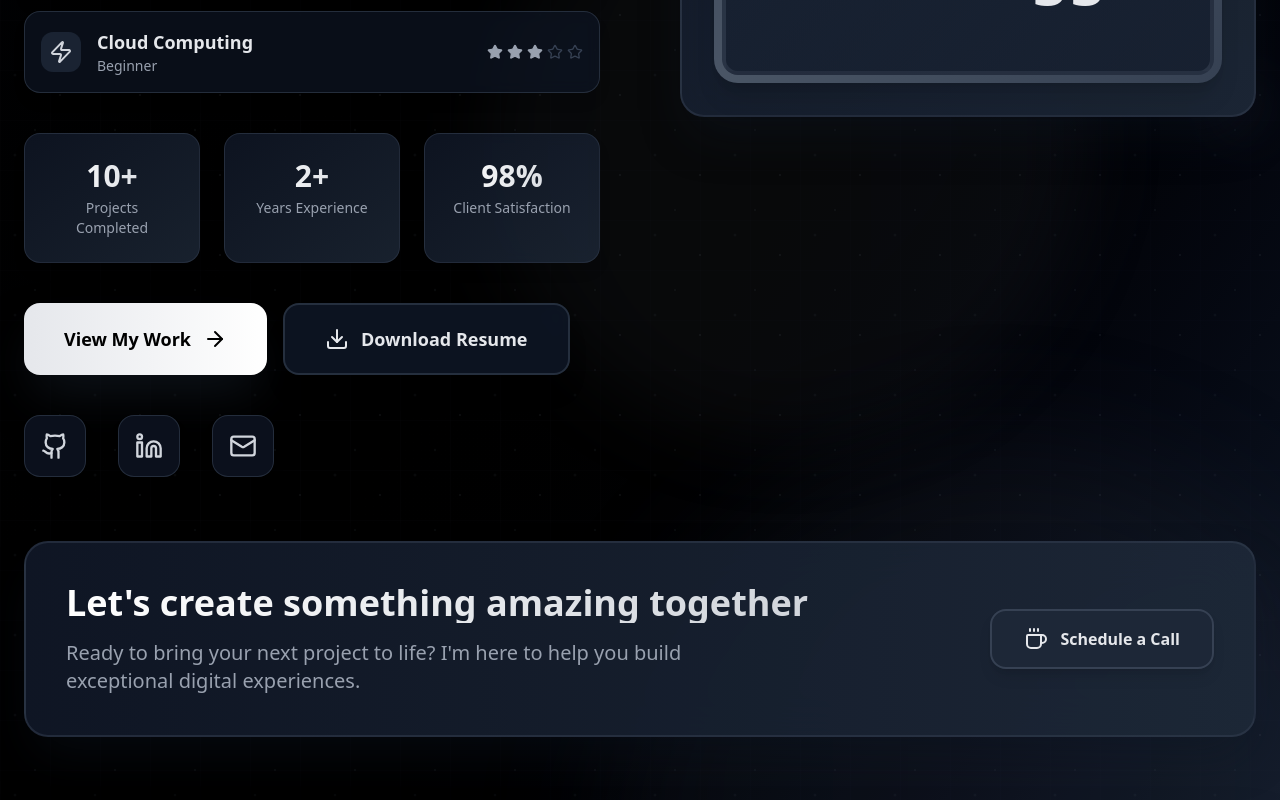
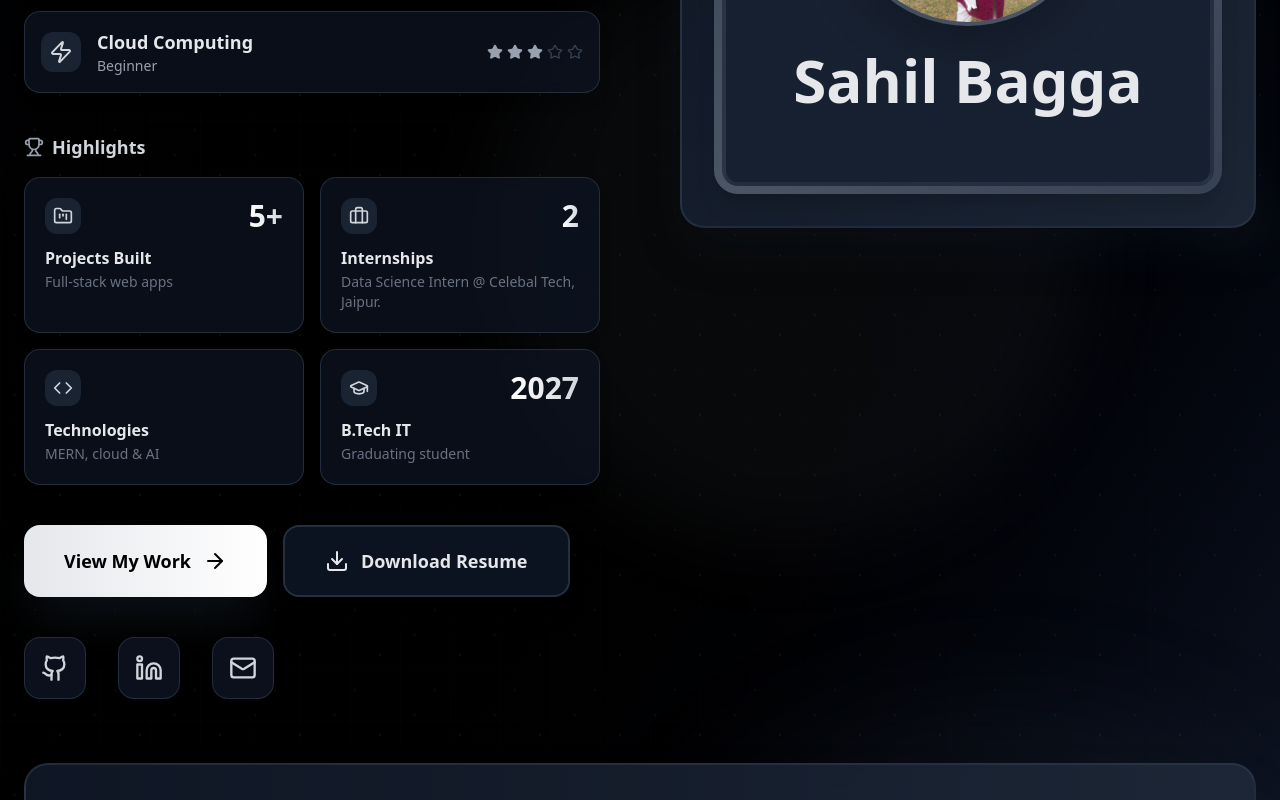
Before and after one commit to Sahilbagga297/PortFolio, a React (Vite) app in the folder frontend/: page / in a window 1280 px wide. Shown: the part 980-1780 px from the top of the page. Built offline with nearby package versions, Linux system fonts and the light colour scheme.

Commit message:
achievement section updated in home page

```diff
--- a/frontend/src/pages/Home.jsx
+++ b/frontend/src/pages/Home.jsx
@@ -1,5 +1,5 @@
 import React, { useState, useEffect } from 'react';
-import { ArrowRight, Download, Mail, Github, Linkedin, ExternalLink, Code, Palette, Zap, Coffee, Star } from 'lucide-react';
+import { ArrowRight, Download, Mail, Github, Linkedin, Code, Palette, Zap, Coffee, Star, Trophy, FolderKanban, Briefcase, GraduationCap } from 'lucide-react';
 import { useNavigate } from 'react-router-dom';
 const Sahil_Bagga_image = "/profile.jpg";
 import { motion } from 'framer-motion';
@@ -18,9 +18,10 @@ const Home = () => {
   ];
 
   const achievements = [
-    { number: "10+", label: "Projects Completed" },
-    { number: "2+", label: "Years Experience" },
-    { number: "98%", label: "Client Satisfaction" }
+    { icon: FolderKanban, number: "5+", label: "Projects Built", detail: "Full-stack web apps" },
+    { icon: Briefcase, number: "2", label: "Internships", detail: "Data Science Intern @ Celebal Tech, Jaipur." },
+    { icon: Code, label: "Technologies", detail: "MERN, cloud & AI" },
+    { icon: GraduationCap, number: "2027", label: "B.Tech IT", detail: "Graduating student" },
   ];
 
   const handleDownloadResume = () => {
@@ -110,17 +111,40 @@ const Home = () => {
                   </div>
                 </div>
 
-                {/* Achievement Stats */}
+                {/* Achievements */}
                 <div className={`transition-all duration-1000 delay-700 ${isVisible ? 'translate-y-0 opacity-100' : 'translate-y-8 opacity-0'}`}>
-                  <div className="grid grid-cols-3 gap-6">
-                    {achievements.map((achievement, index) => (
-                      <div key={index} className="text-center bg-gradient-to-br from-gray-900/80 to-gray-800/80 backdrop-blur-sm border border-gray-700/50 rounded-2xl p-6 shadow-lg hover:shadow-2xl hover:shadow-gray-700/20 transition-all duration-300 hover:border-gray-600/70">
-                        <div className="text-3xl font-bold bg-gradient-to-r from-white to-gray-300 bg-clip-text text-transparent">
-                          {achievement.number}
-                        </div>
-                        <div className="text-gray-400 font-medium text-sm mt-1">{achievement.label}</div>
-                      </div>
-                    ))}
+                  <div className="space-y-4">
+                    <h3 className="text-lg font-semibold text-gray-300 flex items-center space-x-2">
+                      <Trophy className="w-5 h-5 text-gray-400" />
+                      <span>Highlights</span>
+                    </h3>
+                    <div className="grid grid-cols-2 gap-4">
+                      {achievements.map((achievement, index) => {
+                        const Icon = achievement.icon;
+                        return (
+                          <div
+                            key={index}
+                            className="group relative overflow-hidden bg-gray-900/60 backdrop-blur-sm border border-gray-700/60 rounded-2xl p-4 sm:p-5 hover:bg-gray-800/80 hover:border-gray-600/80 transition-all duration-300 shadow-lg hover:shadow-2xl hover:shadow-gray-700/20"
+                          >
+                            <div className="absolute -top-6 -right-6 w-20 h-20 bg-gradient-to-br from-gray-600/10 to-gray-500/5 rounded-full blur-xl opacity-0 group-hover:opacity-100 transition-opacity duration-300" />
+                            <div className="relative flex flex-col gap-3">
+                              <div className="flex items-start justify-between">
+                                <div className="p-2 bg-gray-800/80 rounded-xl text-gray-300 group-hover:text-white group-hover:bg-gray-700/80 transition-colors duration-300">
+                                  <Icon className="w-5 h-5" />
+                                </div>
+                                <span className="text-2xl sm:text-3xl font-bold bg-gradient-to-r from-white to-gray-300 bg-clip-text text-transparent">
+                                  {achievement.number}
+                                </span>
+                              </div>
+                              <div>
+                                <p className="text-gray-200 font-semibold">{achievement.label}</p>
+                                <p className="text-gray-500 text-xs sm:text-sm mt-0.5">{achievement.detail}</p>
+                              </div>
+                            </div>
+                          </div>
+                        );
+                      })}
+                    </div>
                   </div>
                 </div>
 
```
